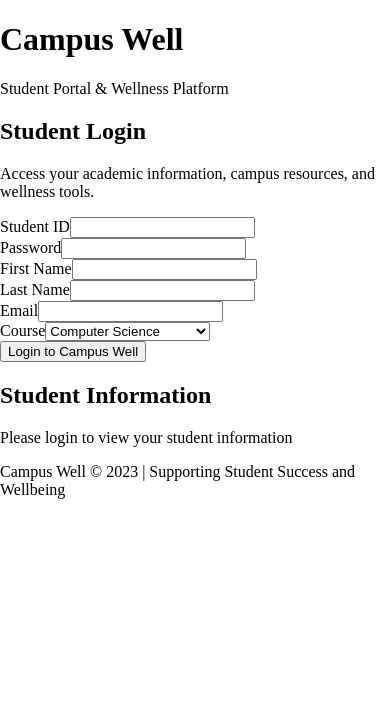
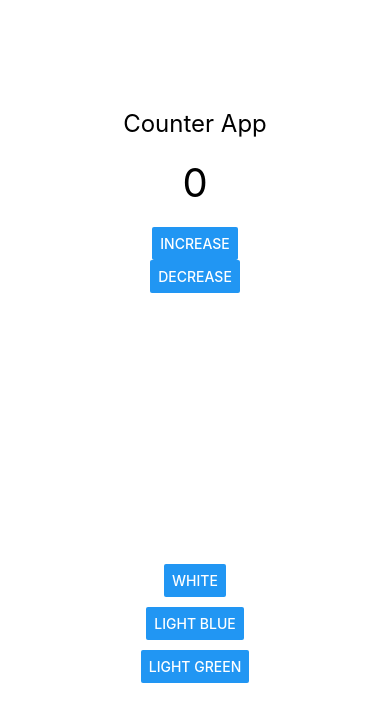
Before and after one commit to Denmerky/M01_Denmerk_Apa_IT_Elect1., a React Native app: screen / in a window 390 px wide. Shown: the top 722 px of the page. Built offline with nearby package versions, Linux system fonts and the light colour scheme.

Commit message:
Update App.js

```diff
--- a/App.js
+++ b/App.js
@@ -1,17 +1,18 @@
-import Student from './Student';
+
 import React from 'react';
 import { SafeAreaView } from 'react-native';
-//import ChatScreen from './ChatScreen';
-//import CommentSection from './CommentSection'; //
+import CounterApp from './CounterApp';
+import ColorChangerApp from './ColorChangerApp'; //
 
-//adjust path if in components folder
+
 
 export default function App() {
   return (
     <SafeAreaView style={{ flex: 1 }}>
 
 
-      <Student />
+      <CounterApp />
+      <ColorChangerApp />
 
     </SafeAreaView>
   );
```
